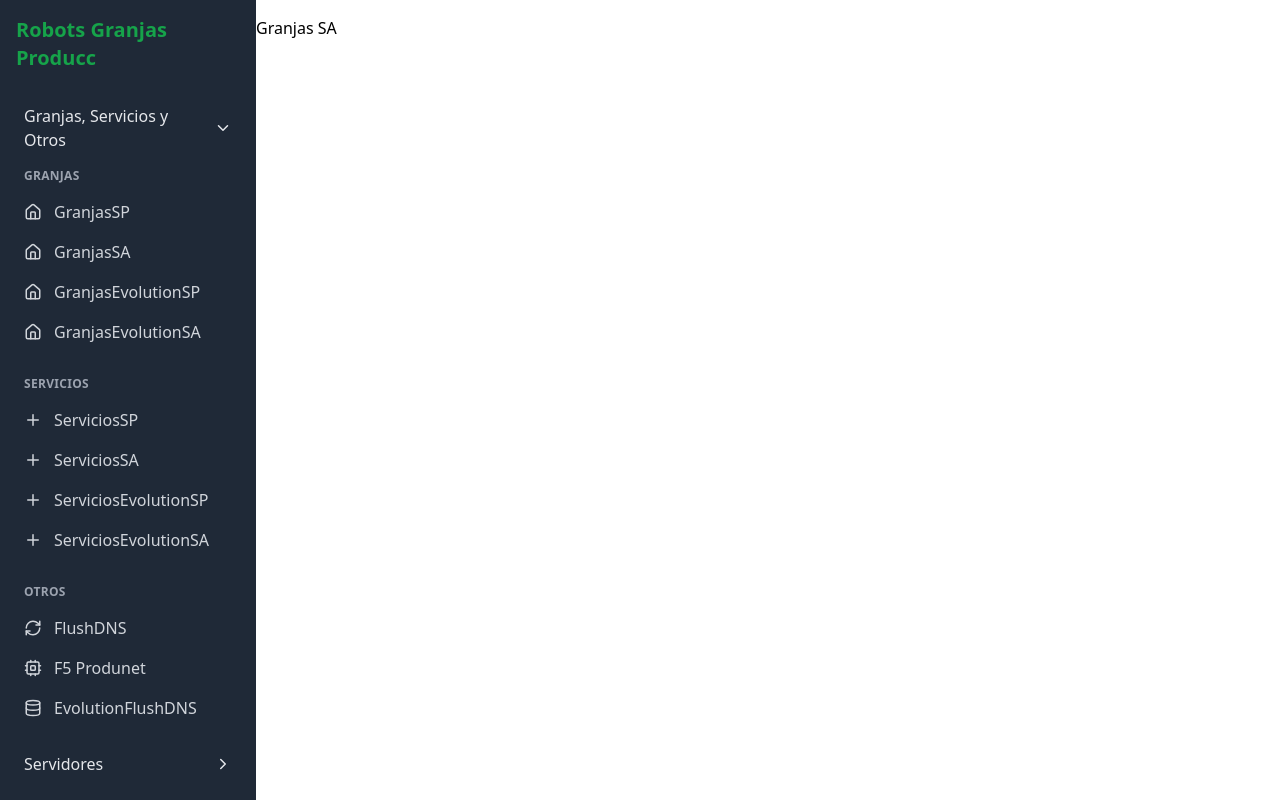
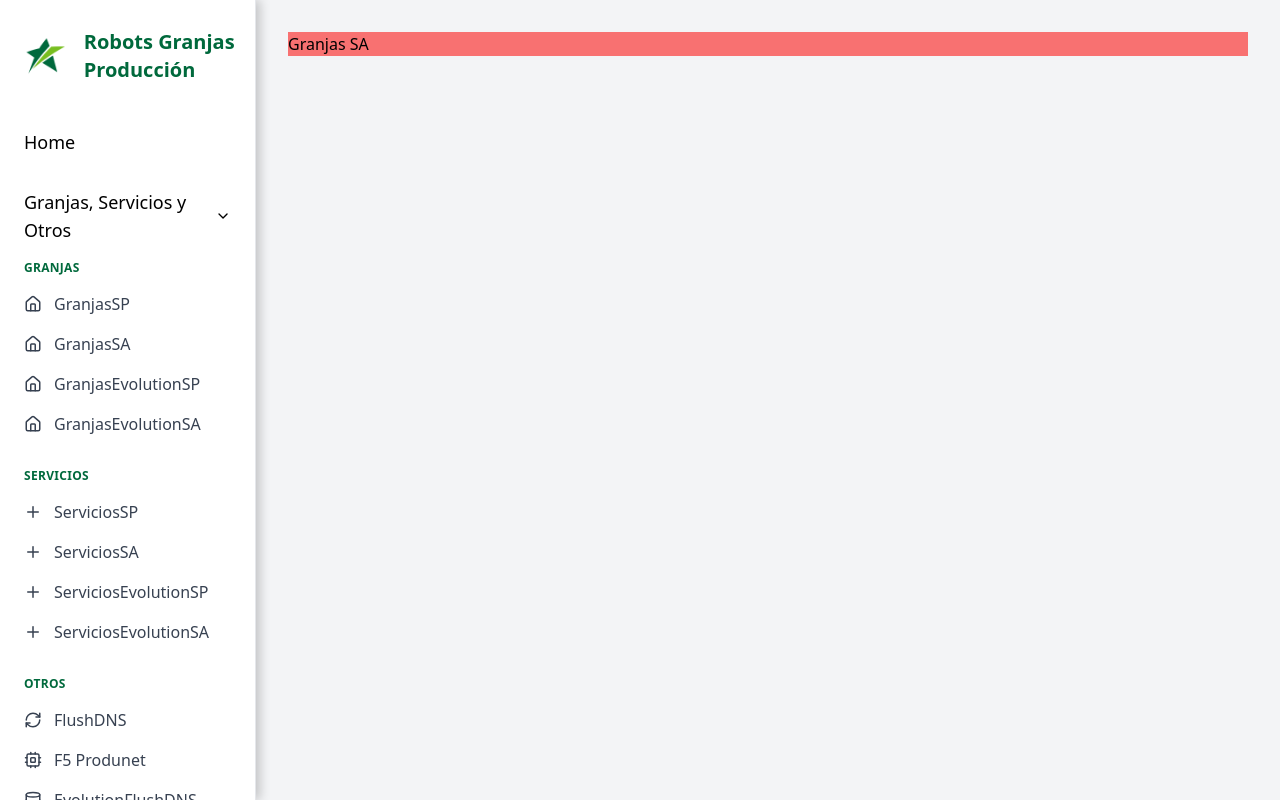
Before and after one commit to juansep1231/migracion-sitealterno, a React (Vite) app: page /granjassa in a window 1280 px wide. Built offline with nearby package versions, Linux system fonts and the light colour scheme.

Commit message:
NewNavbar_V1.0

```diff
--- a/src/components/general/Layout.tsx
+++ b/src/components/general/Layout.tsx
@@ -8,10 +8,12 @@ interface LayoutProps {
 export const Layout = ({ children }: LayoutProps) => {
   return (
     <div className="flex min-h-screen">
-  <div className="flex flex-col h-full">
+  <div className="fixed h-screen w-64">
     <Navbar />
   </div>
-  <div className="flex flex-1 flex-col my-4">{children}</div>
+  <div className="flex-1 ml-64 overflow-y-auto p-8 bg-gray-100">
+    {children}
+  </div>
 </div>
 
   );
--- a/src/components/general/NavBar.tsx
+++ b/src/components/general/NavBar.tsx
@@ -11,6 +11,7 @@ import {
 } from "lucide-react";
 import { Link } from "react-router-dom";
 import F5Produnet from "../../pages/F5Produnet";
+import Logo from "../../assets/startPro.png";
 const NavBar: React.FC = () => {
   const [expandedSection, setExpandedSection] = useState<
     "main" | "servers" | null
@@ -21,19 +22,35 @@ const NavBar: React.FC = () => {
   };
 
   return (
-    <div className="flex h-screen w-64 flex-col bg-gray-800 text-green-600">
-      <div className="p-4">
-        <h1 className="text-xl font-bold">Robots Granjas Producc</h1>
+    <div className="w-64 bg-white fixed border-r border-gray-200 flex flex-col h-screen text-[#00693c] shadow-[4px_0_10px_rgba(0,0,0,0.2)]">
+      <div className="p-4 flex items-center gap-3">
+        <p><img
+    src={Logo}
+    alt="Company Logo"
+    className="w-24 h-20 object-contain"
+  /></p>
+        <h1 className="text-xl font-bold">Robots Granjas Producción</h1>
       </div>
       <nav className="flex-1 overflow-y-auto">
-        <ul className="space-y-2 p-2">
+        <ul className="space-y-2 p-2 ">
+        <li className="mb-4">
+        <Link to={"/"}>
+  <button
+    className="flex w-full font-medium items-center text-lg justify-between rounded-lg px-4 py-2 text-left text-black hover:bg-[#00693c] hover:text-white focus:outline-none focus:text-white focus:bg-[#00693c]"
+  >
+    Home
+  </button>
+</Link>
+
+
+    </li>
           <SidebarSection
             title="Granjas, Servicios y Otros"
             isExpanded={expandedSection === "main"}
             onToggle={() => toggleSection("main")}
           >
             <li>
-              <h2 className="mb-2 px-4 text-xs font-semibold uppercase tracking-wide text-gray-400">
+              <h2 className="mb-2 px-4 text-xs font-semibold uppercase tracking-wide text-[#00693c]">
                 Granjas
               </h2>
               <ul className="space-y-1">
@@ -58,7 +75,7 @@ const NavBar: React.FC = () => {
               </ul>
             </li>
             <li>
-              <h2 className="mb-2 mt-6 px-4 text-xs font-semibold uppercase tracking-wide text-gray-400">
+              <h2 className="mb-2 mt-6 px-4 text-xs font-semibold uppercase tracking-wide text-[#00693c]">
                 Servicios
               </h2>
               <ul className="space-y-1">
@@ -86,7 +103,7 @@ const NavBar: React.FC = () => {
               </ul>
             </li>
             <li>
-              <h2 className="mb-2 mt-6 px-4 text-xs font-semibold uppercase tracking-wide text-gray-400">
+              <h2 className="mb-2 mt-6 px-4 text-xs font-semibold uppercase tracking-wide text-[#00693c]">
                 Otros
               </h2>
               <ul className="space-y-1">
@@ -143,7 +160,7 @@ function SidebarSection({
     <li className="mb-4">
       <button
         onClick={onToggle}
-        className="flex w-full items-center justify-between rounded-lg px-4 py-2 text-left text-gray-200 hover:bg-gray-700"
+        className="flex w-full items-center text-lg justify-between rounded-lg px-4 py-2 text-left font-bold text-black hover:ring-gray-200  focus:outline-none focus:ring-2 focus:ring-gray-300"
       >
         <span className="font-medium">{title}</span>
         {isExpanded ? <ChevronDown size={18} /> : <ChevronRight size={18} />}
@@ -164,7 +181,7 @@ function SidebarItem({
     <li>
       <a
         href="#"
-        className="flex items-center rounded-lg px-4 py-2 text-gray-300 hover:bg-gray-700 hover:text-white"
+        className="flex items-center rounded-lg px-4 py-2 text-gray-700 hover:bg-gray-300  focus:outline-none focus:text-white focus:bg-[#00693c]"
       >
         {icon}
         <span className="ml-3">{label}</span>
--- a/src/pages/GranjasSA.tsx
+++ b/src/pages/GranjasSA.tsx
@@ -1,6 +1,6 @@
 const GranjasSA: React.FC = () => {
   return (
-    <div>
+    <div className="bg-red-400">
       <h1>Granjas SA</h1>
     </div>
   );
```
